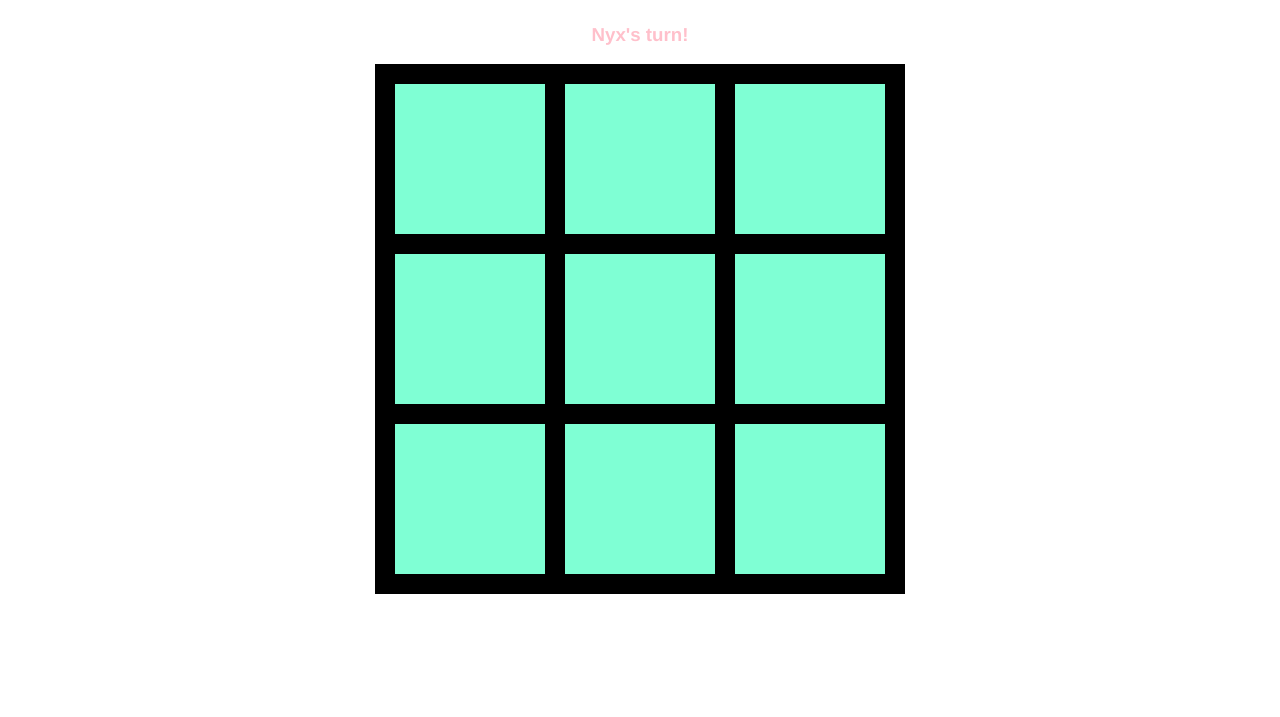
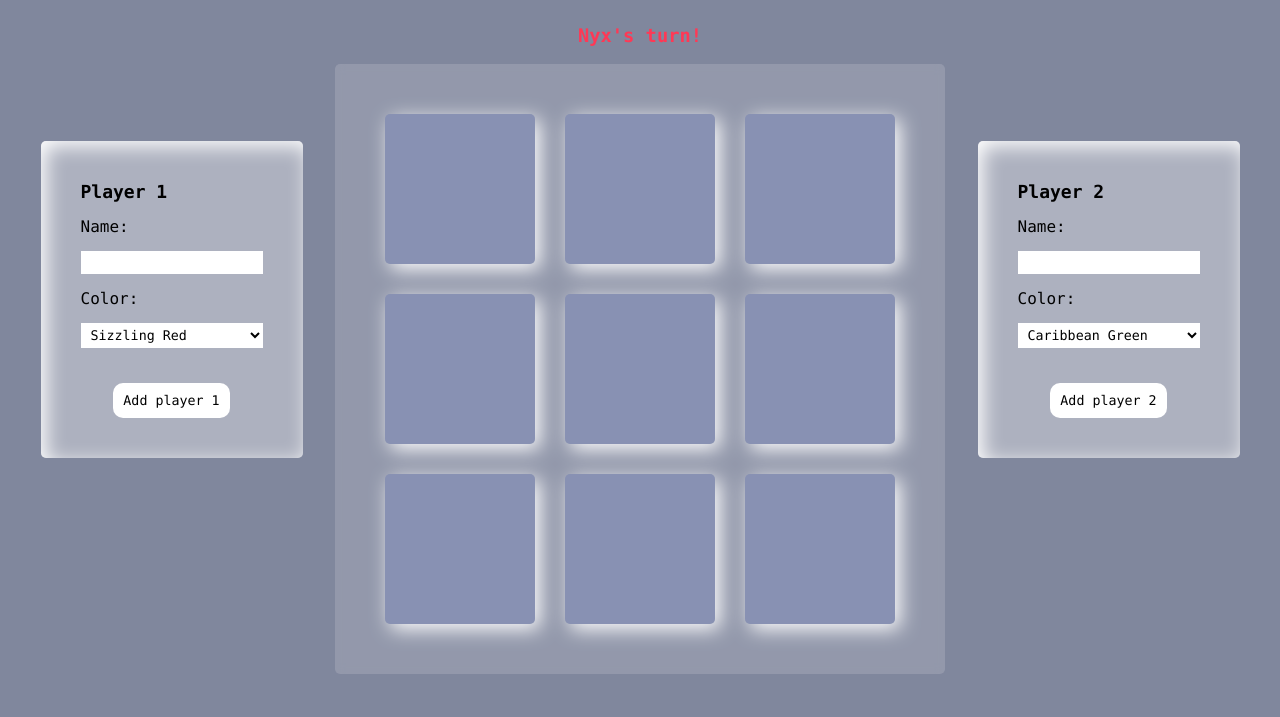
Before and after one commit to Polivaresc/tic-tac-toe, a plain HTML site: page index.html in a window 1280 px wide. Shown: the part 83-800 px from the top of the page. Drawn offline with Linux system fonts and the light colour scheme.

Commit message:
styles and form creation

```diff
--- a/index.html
+++ b/index.html
@@ -16,11 +16,55 @@
 </head>
 
 <body>
-    <h1>Tic-Tac-Toe</h1>
 
-    <h3 id="player-announce"></h3>
+    <div class="left-elements">
+        <form action="" class="form">
+            <p>Player 1</p>
 
-    <div class="container"></div>
+            <label for="player1-name">Name:</label>
+            <input type="text" id="player1-name">
+
+            <label for="color-select1">Color:</label>
+            <select name="color-select1" id="color-select1">
+                <option value="#FF3855">Sizzling Red</option>
+                <option value="#FF6037">Outrageous Orange</option>
+                <option value="#FFFF66">Laser Lemon</option>
+                <option value="#CCFF00">Electric Lime</option>
+                <option value="#FF00CC">Purple Pizzazz</option>
+            </select>
+
+            <button id="submit-player1" class="submit-button">Add player 1</button>
+        </form>
+    </div>
+
+    <div class="center-elements">
+        <h1>Tic-Tac-Toe</h1>
+
+        <h3 id="player-announce"></h3>
+
+        <div class="container"></div>
+
+    </div>
+
+    <div class="right-elements">
+        <form action="" class="form">
+            <p>Player 2</p>
+
+            <label for="player2-name">Name:</label>
+            <input type="text" id="player2-name">
+
+            <label for="color-select2">Color:</label>
+            <select name="color-select2" id="color-select2">
+                <option value="#00CC99">Caribbean Green</option>
+                <option value="#009DC4">Pacific Blue</option>
+                <option value="#0066CC">Navy Blue</option>
+                <option value="#3F26BF">Ultramarine Blue</option>
+                <option value="#391285">Pixie Powder</option>
+            </select>
+
+            <button id="submit-player2" class="submit-button">Add player 2</button>
+        </form>
+    </div>
 
 </body>
 
--- a/scripts.js
+++ b/scripts.js
@@ -33,6 +33,18 @@ const gameboardModule = (() => {
 
 const playerFactory = (name, symbol, color) => {
 
+    // const playerInfo = document.querySelector('#submit-player1')
+    // playerInfo.addEventListener('submit', (e) => {
+    // e.preventDefault
+    // addPlayerInfo()
+    // })
+
+    // const addPlayerInfo = () => {
+    //     const name = document.querySelector('#player1-name').value
+    //     const color = document.querySelector('#color-select1').value
+    //     return {name, color}
+    // }
+
     const getName = () => name
     const getSymbol = () => symbol
     const getColor = () => color
@@ -46,8 +58,8 @@ const playerFactory = (name, symbol, color) => {
 }
 
 const game = (() => {
-    const player1 = playerFactory('Nyx', 'F', 'pink')
-    const player2 = playerFactory('Seitan', 'O', 'green')
+    const player1 = playerFactory('Nyx', 'X', '#FF3855')
+    const player2 = playerFactory('Seitan', 'O', '#00CC99')
     let currentPlayer = player1
 
     const start = () => {
--- a/styles.css
+++ b/styles.css
@@ -1,16 +1,19 @@
 body {
     display: flex;
-    font-family: Helvetica, sans-serif;
-    flex-direction: column;
+    font-family: monaco, Consolas, 'Lucida Console', monospace;
+    justify-content: space-evenly;
     align-items: center;
+    background-color: rgba(128, 135, 157);
 }
 
 .container {
     display: grid;
     grid-template-columns: repeat(3, auto);
-    gap: 20px;
-    padding: 20px;
-    background-color: black;
+    gap: 30px;
+    padding: 50px;
+    border-radius: 5px;
+    background-color: rgba(255, 255, 255, .15);
+    backdrop-filter: blur(5px);
 }
 
 .cell {
@@ -20,12 +23,63 @@ body {
     align-items: center;
     font-size: 120px;
     font-weight: bold;
-    background-color: aquamarine;
+    background-color: rgba(75, 100, 222, .15);
     height: 150px;
     width: 150px;
+    border-radius: 5px;
+    box-shadow: 5px 5px 20px white;
 }
 
 .unmarked:hover {
     cursor: pointer;
-    background-color: rgb(88, 177, 147);
+    background-color: rgba(75, 100, 222, .4);
 }
+
+.center-elements {
+    display: flex;
+    flex-direction: column;
+    align-items: center;
+}
+
+.form {
+    display: flex;
+    flex-direction: column;
+    gap: 15px;
+    background-color: rgba(255, 255, 255, .35);
+    box-shadow: 5px 5px 20px white inset;
+    padding: 40px;
+    border-radius: 5px;
+}
+
+.submit-button {
+    font-family: monaco, Consolas, 'Lucida Console', monospace;
+    align-self: center;
+    border: none;
+    border-radius: 10px;
+    margin-top: 20px;
+    padding: 10px 10px;
+    max-width: fit-content;
+    background-color: white;
+}
+
+.submit-button:hover {
+    cursor: pointer;
+    box-shadow: 0px 0px 5px 5px rgb(75, 100, 222);
+}
+
+input, select {
+    font-family: monaco, Consolas, 'Lucida Console', monospace;
+    border: none;
+    background-color: white;
+    padding: 4px 6px;
+}
+
+input:focus, select:focus {
+    box-shadow: 0px 0px 5px 5px rgb(75, 100, 222);
+}
+
+p {
+    margin: 0px;
+    font-weight: bold;
+    font-size: large;
+}
```
